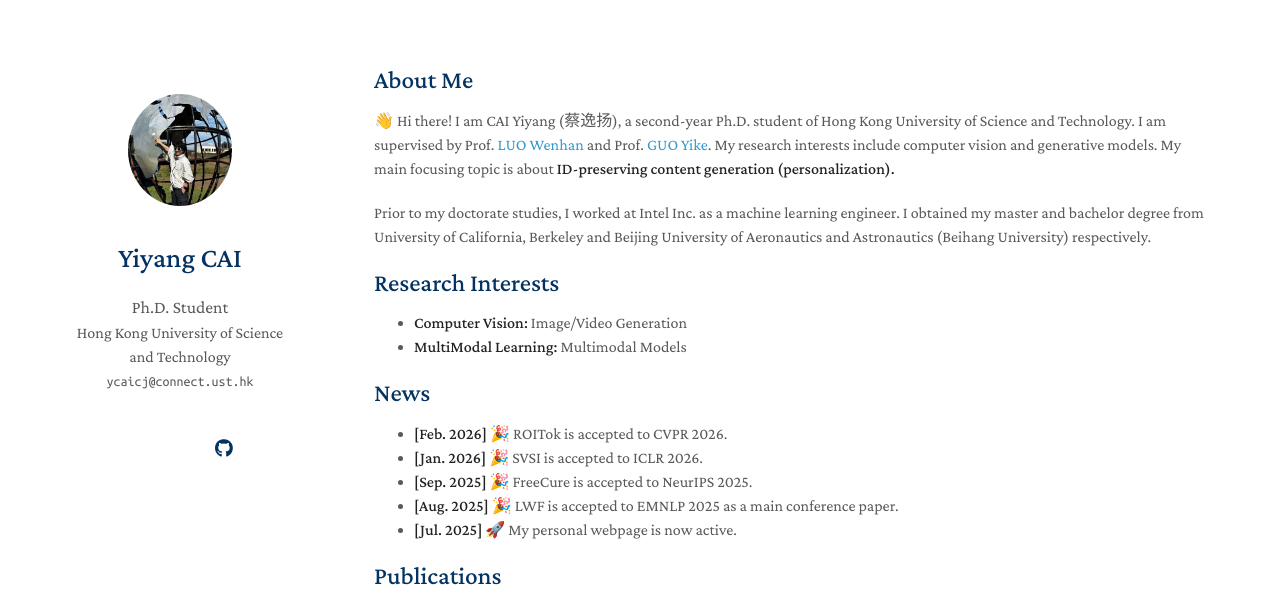
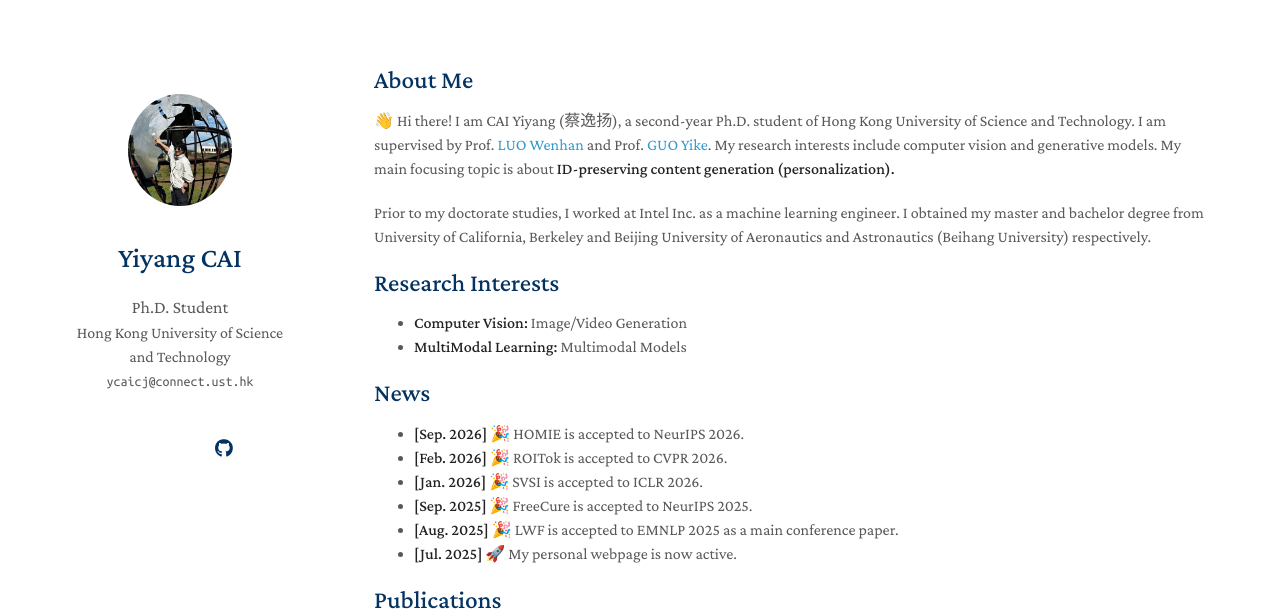
Before and after one commit to YIYANGCAI/YIYANGCAI.github.io, a Jekyll site: the page built from index.md, in a window 1280 px wide and 900 px high, cut to the strip 0-612 px from the top of the window. Built offline with Jekyll 4.4.1, drawn with Linux system fonts in a browser that asks for light colours; a style sheet for code colours, icons or effects is not loaded; our own code applies the rules of GitHub Pages for plain Markdown files.

Commit message:
Update index.md

```diff
--- a/index.md
+++ b/index.md
@@ -15,6 +15,7 @@ Prior to my doctorate studies, I worked at Intel Inc. as a machine learning engi
 
 ## News
 
+- **[Sep. 2026]** 🎉 HOMIE is accepted to NeurIPS 2026.
 - **[Feb. 2026]** 🎉 ROITok is accepted to CVPR 2026.
 - **[Jan. 2026]** 🎉 SVSI is accepted to ICLR 2026.
 - **[Sep. 2025]** 🎉 FreeCure is accepted to NeurIPS 2025.
```
